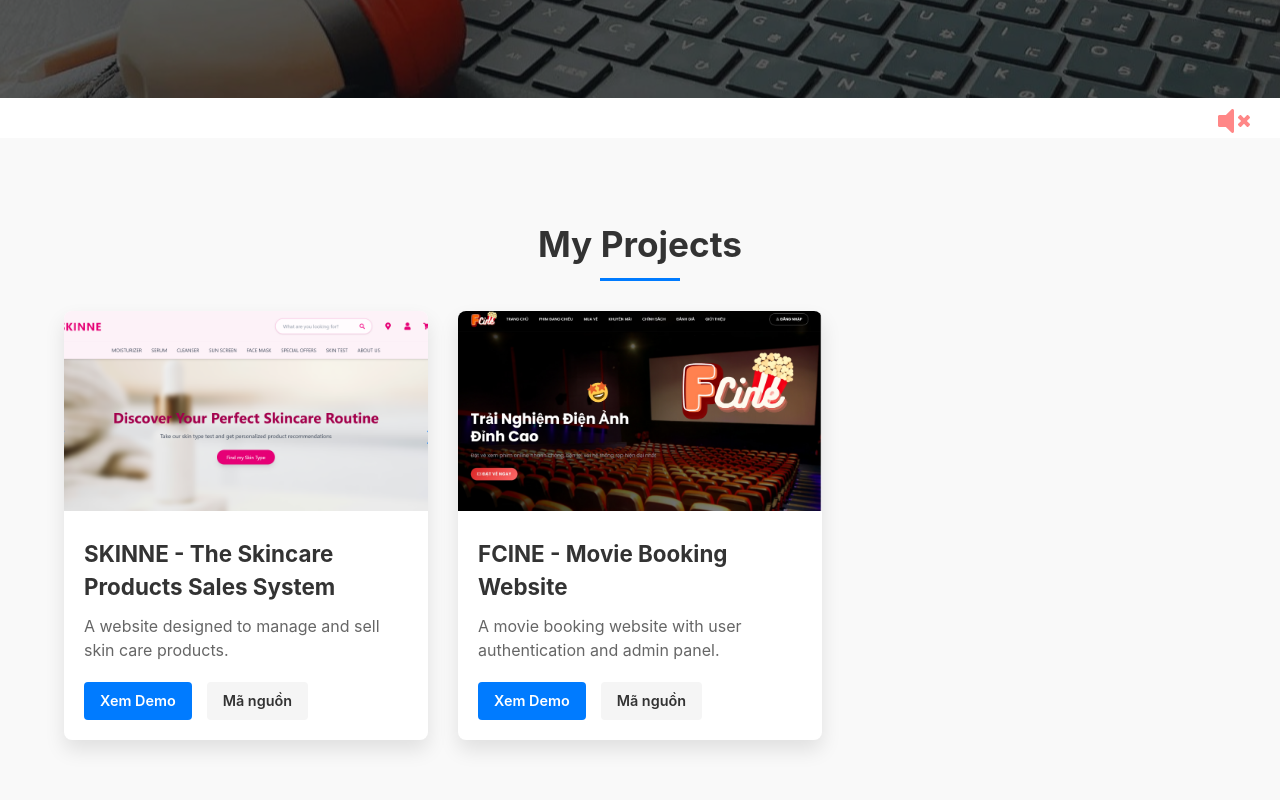
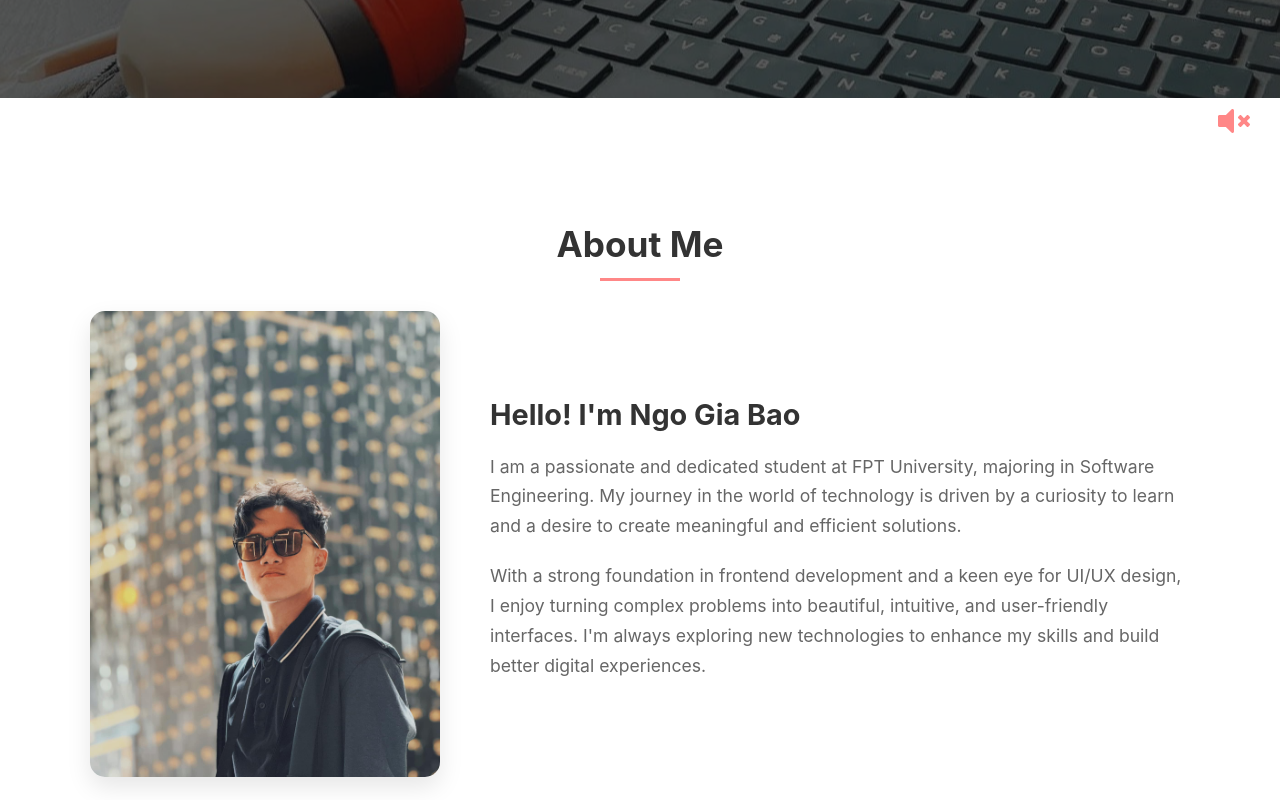
Before and after one commit to BaoNG0105/Portfolio, a React (Vite) app: page / in a window 1280 px wide. Shown: the part 620-1420 px from the top of the page. Built offline with nearby package versions, Linux system fonts and the light colour scheme; a web font is replaced by a local one.

Commit message:
add about me section

```diff
--- a/src/App.jsx
+++ b/src/App.jsx
@@ -4,6 +4,7 @@
 import Footer from './components/Footer';
 import Hero from './components/Hero';
 import ProjectsSection from './sections/ProjectsSection';
+import AboutMeSection from './sections/AboutMeSection';
 import CherryBlossom from './components/CherryBlossom'; // Import component hoa đào
 import AudioPlayer from './components/AudioPlayer'; // Import component AudioPlayer
 import backgroundMusic from './assets/audio/music.mp3';  // Import file nhạc
@@ -17,6 +18,8 @@
       {/* Thêm các section như About, Contact ở đây */}
       <main>
         <Hero />
+        {/* Các section khác */}
+        <AboutMeSection/>
         <ProjectsSection />
       </main>
       <Footer />
--- /dev/null
+++ b/src/sections/AboutMeSection.jsx
@@ -0,0 +1,27 @@
+import React from "react";
+import '../styles/AboutMeSection.css';
+import about from '../assets/image/about.jpg';
+
+function AboutMeSection() {
+    return (
+      <section id="about" className="about-me-section">
+        <h2>About Me</h2>
+        <div className="about-me-content">
+          <div className="about-me-image">
+            <img src={about} alt="Ngo Gia Bao" />
+          </div>
+          <div className="about-me-text">
+            <h3>Hello! I'm Ngo Gia Bao</h3>
+            <p>
+              I am a passionate and dedicated student at FPT University, majoring in Software Engineering. My journey in the world of technology is driven by a curiosity to learn and a desire to create meaningful and efficient solutions.
+            </p>
+            <p>
+              With a strong foundation in frontend development and a keen eye for UI/UX design, I enjoy turning complex problems into beautiful, intuitive, and user-friendly interfaces. I'm always exploring new technologies to enhance my skills and build better digital experiences.
+            </p>
+          </div>
+        </div>
+      </section>
+    );
+  }
+
+  export default AboutMeSection;
--- /dev/null
+++ b/src/styles/AboutMeSection.css
@@ -0,0 +1,87 @@
+.about-me-section {
+    padding: 80px 5%;
+    background-color: #ffffff;
+  }
+
+  .about-me-section h2 {
+    text-align: center;
+    margin-bottom: 40px;
+    color: #333;
+    font-size: 2.2rem;
+    position: relative;
+  }
+
+  .about-me-section h2::after {
+    content: '';
+    position: absolute;
+    width: 80px;
+    height: 3px;
+    background-color: #ff8787;
+    bottom: -10px;
+    left: 50%;
+    transform: translateX(-50%);
+  }
+
+  .about-me-content {
+    display: flex;
+    align-items: center;
+    gap: 50px;
+    max-width: 1100px;
+    margin: 0 auto;
+  }
+
+  .about-me-image {
+    flex-basis: 35%;
+    max-width: 350px;
+  }
+
+  .about-me-image img {
+    width: 100%;
+    border-radius: 15px;
+    box-shadow: 0 10px 25px rgba(0, 0, 0, 0.1);
+  }
+
+  .about-me-text {
+    flex-basis: 65%;
+  }
+
+  .about-me-text h3 {
+    font-size: 1.8rem;
+    color: #333;
+    margin-bottom: 15px;
+  }
+
+  .about-me-text p {
+    font-size: 1.1rem;
+    color: #666;
+    line-height: 1.7;
+    margin-bottom: 20px;
+  }
+
+  .about-me-text .cta-button {
+    display: inline-block;
+    padding: 12px 24px;
+    background-color: #ff8787;
+    color: white !important;
+    border-radius: 4px;
+    text-decoration: none;
+    font-weight: bold;
+    transition: all 0.3s ease;
+  }
+
+  .about-me-text .cta-button:hover {
+    background-color: #ff5c5c;
+    transform: translateY(-2px);
+  }
+
+  @media (max-width: 768px) {
+    .about-me-content {
+      flex-direction: column;
+      text-align: center;
+    }
+
+    .about-me-image {
+      margin-bottom: 30px;
+      max-width: 300px;
+    }
+  }
```
Also changed, not shown: src/assets/image/about.jpg (added).
